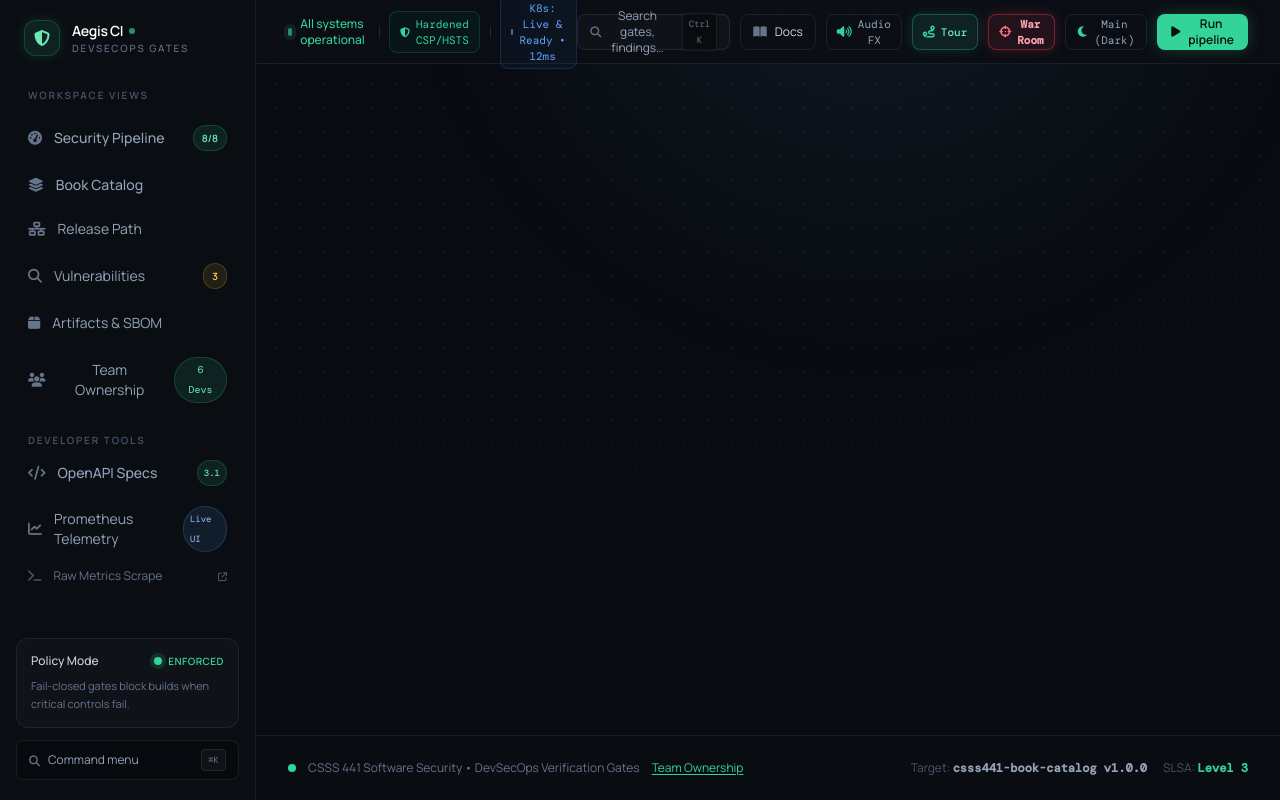
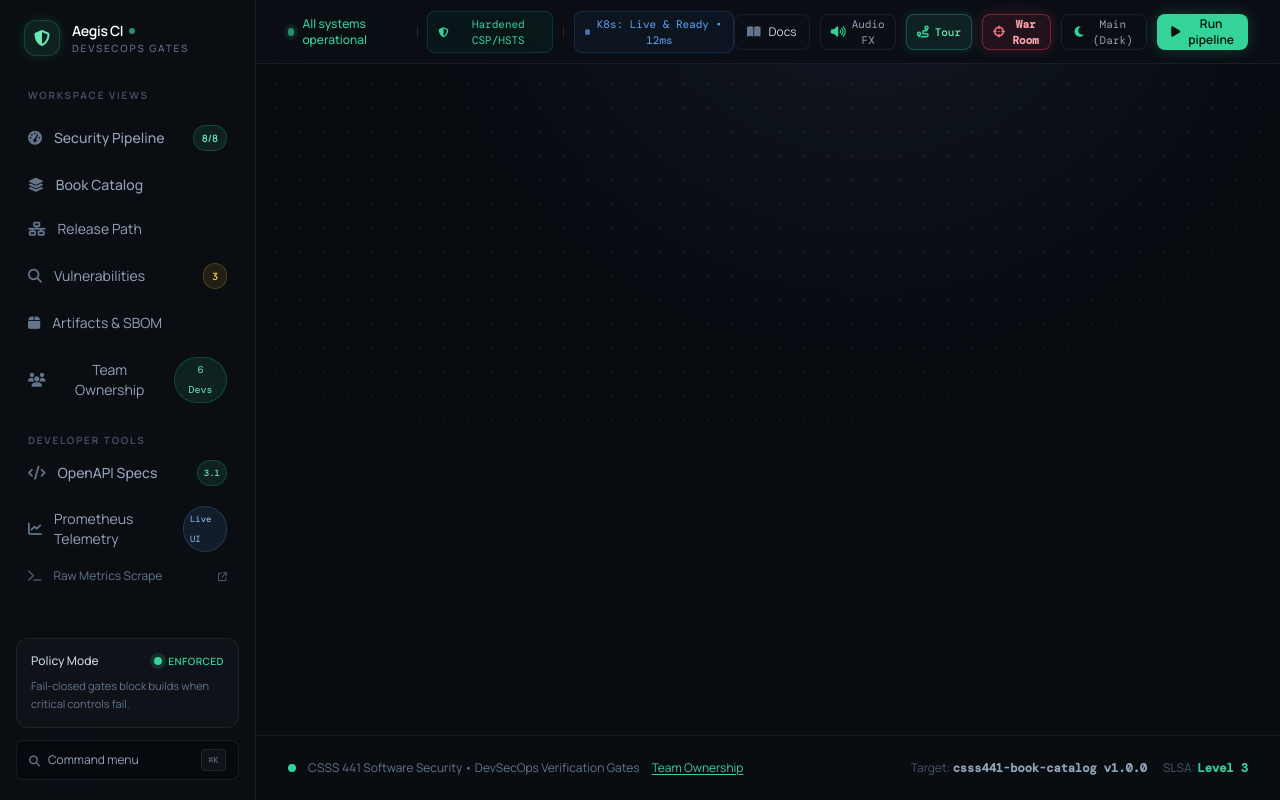
Before and after one commit to StephDuah69/csss441-devsecops-gates, a Python web app: template app/templates/base.html in a window 1280 px wide. Run offline with Jinja, Linux system fonts and the light colour scheme; the template is opened without the code that fills it, so the values that code supplies are empty; some libraries are stand-ins or nearby versions.

Commit message:
refactor(ui): remove redundant search toolbar from top header to streamline aesthetic

```diff
--- a/app/templates/base.html
+++ b/app/templates/base.html
@@ -1061,14 +1061,8 @@
         </div>
       </div>
 
-      <!-- Right side: Search, Docs & Action Button -->
+      <!-- Right side: Docs, Audio, Tour, War Room & Action Button -->
       <div class="flex items-center gap-2.5">
-        <button onclick="openCommandPalette()" class="hidden md:flex h-9 items-center gap-2.5 rounded-lg border border-white/[.08] bg-white/[.025] px-3 text-xs text-slate-400 hover:border-white/[.15] hover:text-white transition">
-          <i class="fa-solid fa-magnifying-glass text-[11px] text-slate-500"></i>
-          <span>Search gates, findings…</span>
-          <kbd class="ml-2 rounded border border-white/[.08] bg-black/40 px-1.5 py-0.5 text-[9px] font-mono text-slate-500">Ctrl K</kbd>
-        </button>
-
         <a href="/docs" target="_blank" rel="noopener noreferrer" class="hidden sm:flex h-9 items-center gap-2 rounded-lg border border-white/[.08] px-3 text-xs text-slate-300 hover:border-white/[.15] hover:text-white transition">
           <i class="fa-solid fa-book-open text-xs text-slate-500"></i>
           <span>Docs</span>
```
